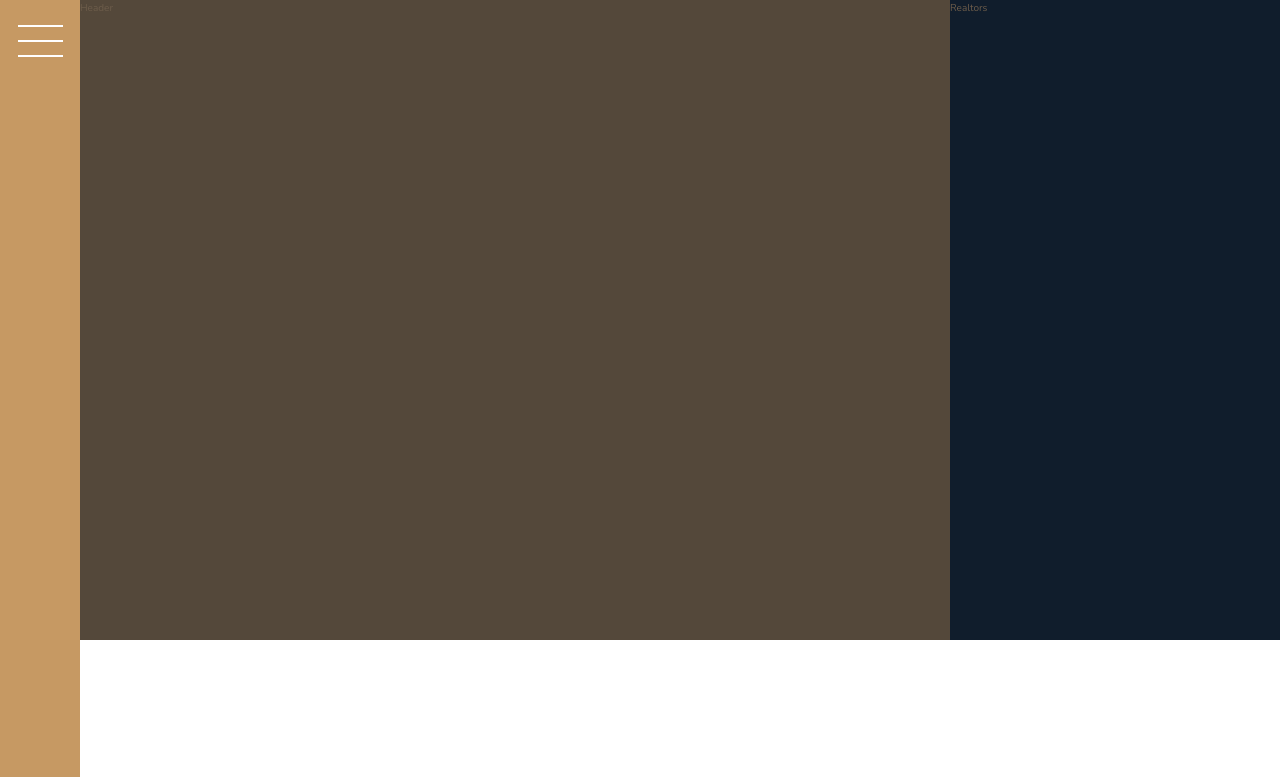
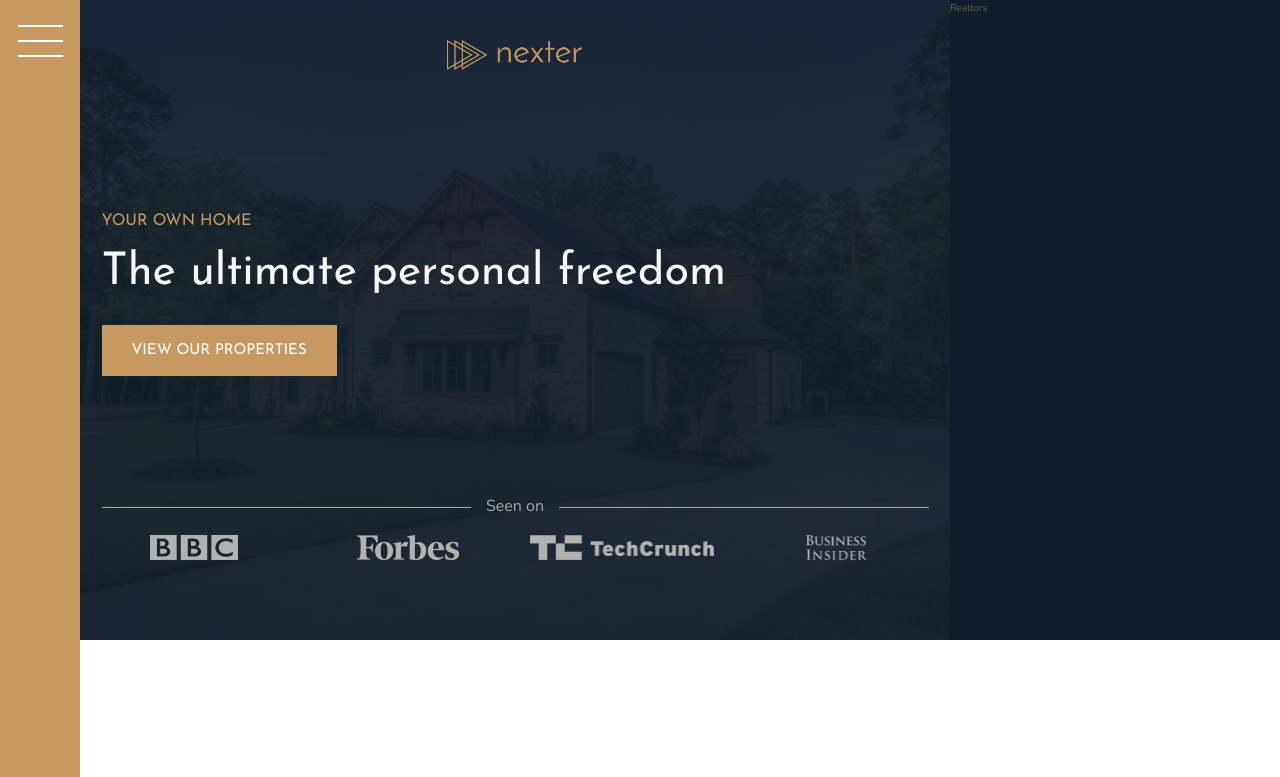
Before and after one commit to csergey8/Nexter, a website: page index.html in a window 1280 px wide. Shown: the top 777 px of the page. Drawn offline with nearby package versions, Linux system fonts and the light colour scheme.

Commit message:
added header section

```diff
--- a/index.html
+++ b/index.html
@@ -16,7 +16,17 @@
             <button class="nav-btn"></button>
         </div>
         <header class="header">
-            Header
+             <img src="img/logo.png" alt="Logo" class="header__logo">
+             <h3 class="heading-3">Your own home</h3>
+             <h1 class="heading-1">The ultimate personal freedom</h1>
+             <button class="btn header__btn">View our properties</button>
+             <div class="header__seenon-text">Seen on</div>
+             <div class="header__seenon-logos">
+                 <img src="img/logo-bbc.png" alt="BBC logo">
+                 <img src="img/logo-forbes.png" alt="Forbes logo">
+                 <img src="img/logo-techcrunch.png" alt="Techcrunch logo">
+                 <img src="img/logo-bi.png" alt="Business Insider logo">
+             </div>
         </header>
         <div class="realtors">
             Realtors
--- a/sass/_header.scss
+++ b/sass/_header.scss
@@ -1,4 +1,60 @@
 .header {
     background-color: $color-grey-dark-1;
     grid-column: full-start / col-end 6;
+    background-image: linear-gradient(rgba($color-secondary, .93), rgba($color-secondary, .93)), url(../img/hero.jpeg);
+    background-size: cover;
+    background-position: center;
+    padding: 8rem;
+    padding-top: 4rem;
+
+    display: grid;
+    grid-template-rows: 1fr min-content 6rem 1fr;
+    grid-template-columns: max-content;
+    grid-row-gap: 1.5rem;
+
+    justify-content: center;
+
+
+    &__logo {
+        height: 3rem;
+        justify-self: center;
+    }
+
+    &__btn {
+        align-self: start;
+        justify-self: start;
+
+    }
+
+
+    &__seenon-text {
+        display: grid;
+        grid-template-columns: 1fr max-content 1fr;
+        grid-column-gap: 1.5rem;
+        align-items: center;
+
+        font-size: 1.6rem;
+        color: $color-grey-light-2;
+
+
+        &::before,
+        &::after {
+            content: "";
+            height: 1px;
+            display: block;
+            background-color: currentColor;
+        }
+    }
+
+    &__seenon-logos {
+        display: grid;
+        grid-template-columns: repeat(4, 1fr);
+        grid-column-gap: 3rem;
+        justify-items: center;
+
+        img {
+            height: 2.5rem;
+            filter: brightness(70%);
+        }
+    }
 }
--- a/sass/_typography.scss
+++ b/sass/_typography.scss
@@ -5,6 +5,9 @@
 
 .heading-1 {
     @extend %heading;
+    font-size: 4.5rem;
+    color: $color-grey-light-1;
+    line-height: 1;
 }
 
 .heading-2 {
```
Also changed, not shown: css/style.css.
